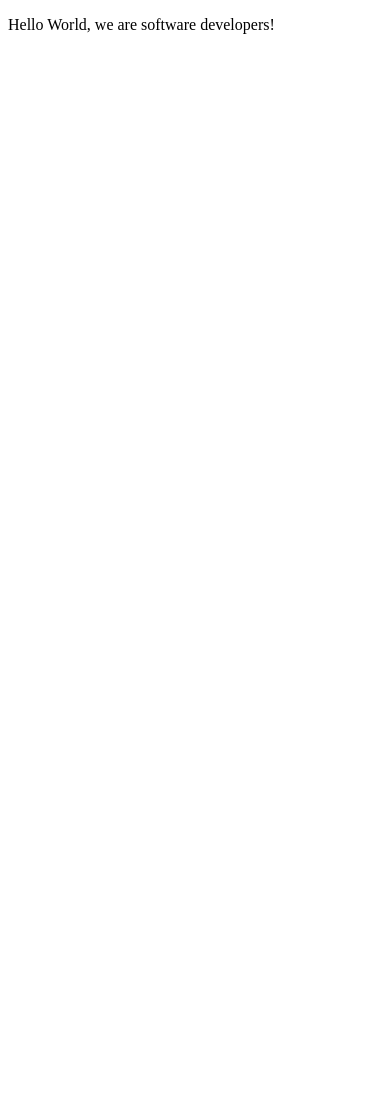
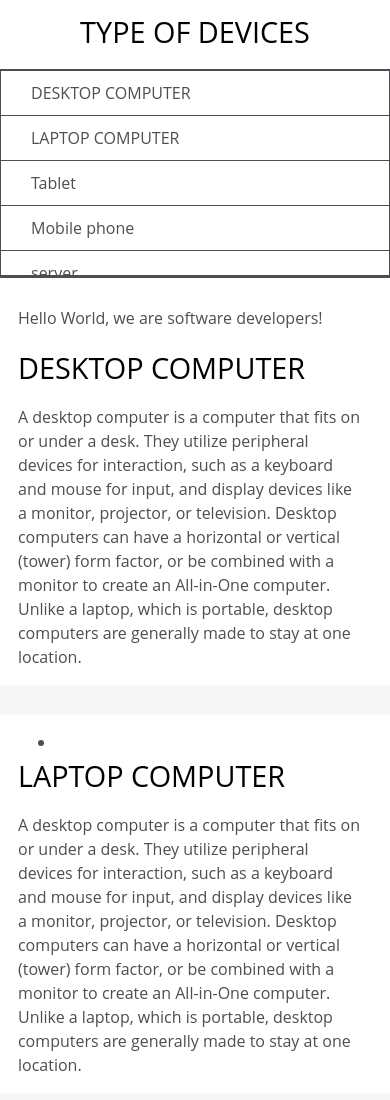
Before and after one commit to frnega/freandoscarmicroverse, a plain HTML site: page index.html in a window 390 px wide. Shown: the top 1100 px of the page. Before the commit the page ends 844 px from the top, so only its background shows below. Drawn offline with Linux system fonts and the light colour scheme.

Commit message:
finalchange

```diff
--- a/css/style.css
+++ b/css/style.css
@@ -0,0 +1,128 @@
+html,
+body {
+  min-width: 290px;
+  color: #4d4e53;
+  background-color: #ffffff;
+  font-family: 'Open Sans', Arial, sans-serif;
+  line-height: 1.5;
+}
+
+#navbar {
+  position: fixed;
+  min-width: 290px;
+  top: 0px;
+  left: 0px;
+  width: 300px;
+  height: 100%;
+  border-right: solid;
+  border-color: rgba(0, 22, 22, 0.4);
+}
+
+header {
+  color: black;
+  margin: 10px;
+  text-align: center;
+  font-size: 1.8em;
+  font-weight: thin;
+}
+
+#main-doc header {
+  text-align: left;
+  margin: 0px;
+}
+
+#navbar ul {
+  height: 88%;
+  padding: 0;
+  overflow-y: auto;
+  overflow-x: hidden;
+}
+
+#navbar li {
+  color: #4d4e53;
+  border-top: 1px solid;
+  list-style: none;
+  position: relative;
+  width: 100%;
+}
+
+#navbar a {
+  display: block;
+  padding: 10px 30px;
+  color: #4d4e53;
+  text-decoration: none;
+  cursor: pointer;
+}
+
+#main-doc {
+  position: absolute;
+  margin-left: 310px;
+  padding: 20px;
+  margin-bottom: 110px;
+}
+
+section article {
+  color: #4d4e53;
+  margin: 15px;
+  font-size: 0.96em;
+}
+
+section li {
+  margin: 15px 0px 0px 20px;
+}
+
+code {
+  display: block;
+  text-align: left;
+  white-space: pre-line;
+  position: relative;
+  word-break: normal;
+  word-wrap: normal;
+  line-height: 2;
+  background-color: #f7f7f7;
+  padding: 15px;
+  margin: 10px;
+  border-radius: 5px;
+}
+
+@media only screen and (max-width: 815px) {
+  /* For mobile phones: */
+  #navbar ul {
+    border: 1px solid;
+    height: 207px;
+  }
+
+  #navbar {
+    background-color: white;
+    position: absolute;
+    top: 0;
+    padding: 0;
+    margin: 0;
+    width: 100%;
+    max-height: 275px;
+    border: none;
+    z-index: 1;
+    border-bottom: 2px solid;
+  }
+
+  #main-doc {
+    position: relative;
+    margin-left: 0px;
+    margin-top: 270px;
+  }
+}
+
+@media only screen and (max-width: 400px) {
+  #main-doc {
+    margin-left: -10px;
+  }
+
+  code {
+    margin-left: -20px;
+    width: 100%;
+    padding: 15px;
+    padding-left: 10px;
+    padding-right: 45px;
+    min-width: 233px;
+  }
+}
--- a/index.html
+++ b/index.html
@@ -4,11 +4,75 @@
     <meta charset="UTF-8">
     <title>Fork Me! FCC: Test Suite Template</title>
     <link rel="stylesheet" href="css/style.css">
-
+    <nav id="navbar">
+      <header>TYPE OF DEVICES</header>
+      <ul>
+        <li><a class="nav-link" href="#DESKTOP_COMPUTER">DESKTOP COMPUTER</a></li>
+        <li><a class="nav-link" href="#LAPTOP_COMPUTER">LAPTOP COMPUTER</a></li>
+        <li><a class="nav-link" href="#Tablet">Tablet</a></li>
+        <li><a class="nav-link" href="#Mobile_phone">Mobile phone</a></li>
+        <li><a class="nav-link" href="#server">server</a></li>
+      </ul>
+    </nav>
   </head>
-<body>
+<main id="main-doc">
 <p>Hello World, we are software developers!</p>
+<section class="main-section" id="DESKTOP_COMPUTER">
+  <header>DESKTOP COMPUTER</header>
+  <p>A desktop computer is a computer that fits on or under a desk.
+    They utilize peripheral devices for interaction, such as a keyboard and mouse for input,
+     and display devices like a monitor, projector, or television.
+      Desktop computers can have a horizontal or vertical (tower) form factor, or be combined with a monitor to create an All-in-One computer. Unlike a laptop, which is portable,
+    desktop computers are generally made to stay at one location.</p>
+    <p></p>
+    <code></code>
+    <li></li>
+  </section>
+  <section class="main-section" id="LAPTOP_COMPUTER">
+    <header>LAPTOP COMPUTER</header>
+  <p>A desktop computer is a computer that fits on or under a desk.
+    They utilize peripheral devices for interaction, such as a keyboard and mouse for input,
+     and display devices like a monitor, projector, or television.
+      Desktop computers can have a horizontal or vertical (tower) form factor, or be combined with a monitor to create an All-in-One computer. Unlike a laptop, which is portable,
+    desktop computers are generally made to stay at one location.</p>
+    <p></p>
+    <code></code>
+    <li></li>
+  </section>
+  <section class="main-section" id="Tablet">
+    <header>Tablet </header>
+  <p>A desktop computer is a computer that fits on or under a desk.
+    They utilize peripheral devices for interaction, such as a keyboard and mouse for input,
+     and display devices like a monitor, projector, or television.
+      Desktop computers can have a horizontal or vertical (tower) form factor, or be combined with a monitor to create an All-in-One computer. Unlike a laptop, which is portable,
+    desktop computers are generally made to stay at one location.</p>
+    <p></p>
+    <code>const PI = 3.14;</code>
+    <li></li>
+  </section>
+  <section class="main-section" id="Mobile_phone">
+    <header>Mobile phone</header>
+  <p>A desktop computer is a computer that fits on or under a desk.
+    They utilize peripheral devices for interaction, such as a keyboard and mouse for input,
+     and display devices like a monitor, projector, or television.
+      Desktop computers can have a horizontal or vertical (tower) form factor, or be combined with a monitor to create an All-in-One computer. Unlike a laptop, which is portable,
+    desktop computers are generally made to stay at one location.</p>
+    <p></p>
+    <code>const PI = 3.14;</code>
+    <li></li>
+  </section>
+  <section class="main-section" id="server">
+    <header>server</header>
+  <p>A desktop computer is a computer that fits on or under a desk.
+    They utilize peripheral devices for interaction, such as a keyboard and mouse for input,
+     and display devices like a monitor, projector, or television.
+      Desktop computers can have a horizontal or vertical (tower) form factor, or be combined with a monitor to create an All-in-One computer. Unlike a laptop, which is portable,
+    desktop computers are generally made to stay at one location.</p>
+    <p></p>
+    <code>const PI = 3.14;</code>
+    <li></li>
+  </section>
     <script src="https://cdn.freecodecamp.org/testable-projects-fcc/v1/bundle.js"></script>
     <script  src="js/index.js"></script>
-</body>
+</main>
 </html>
```
